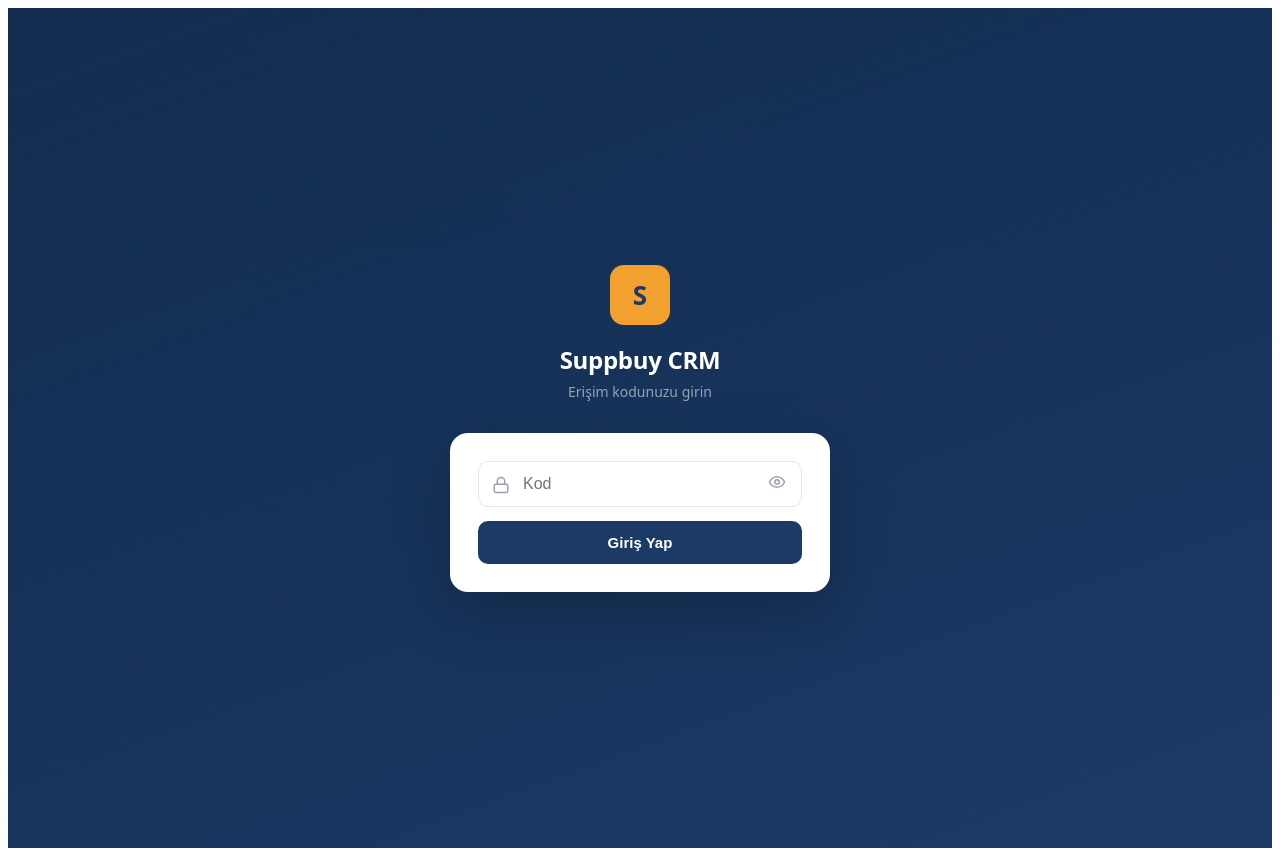
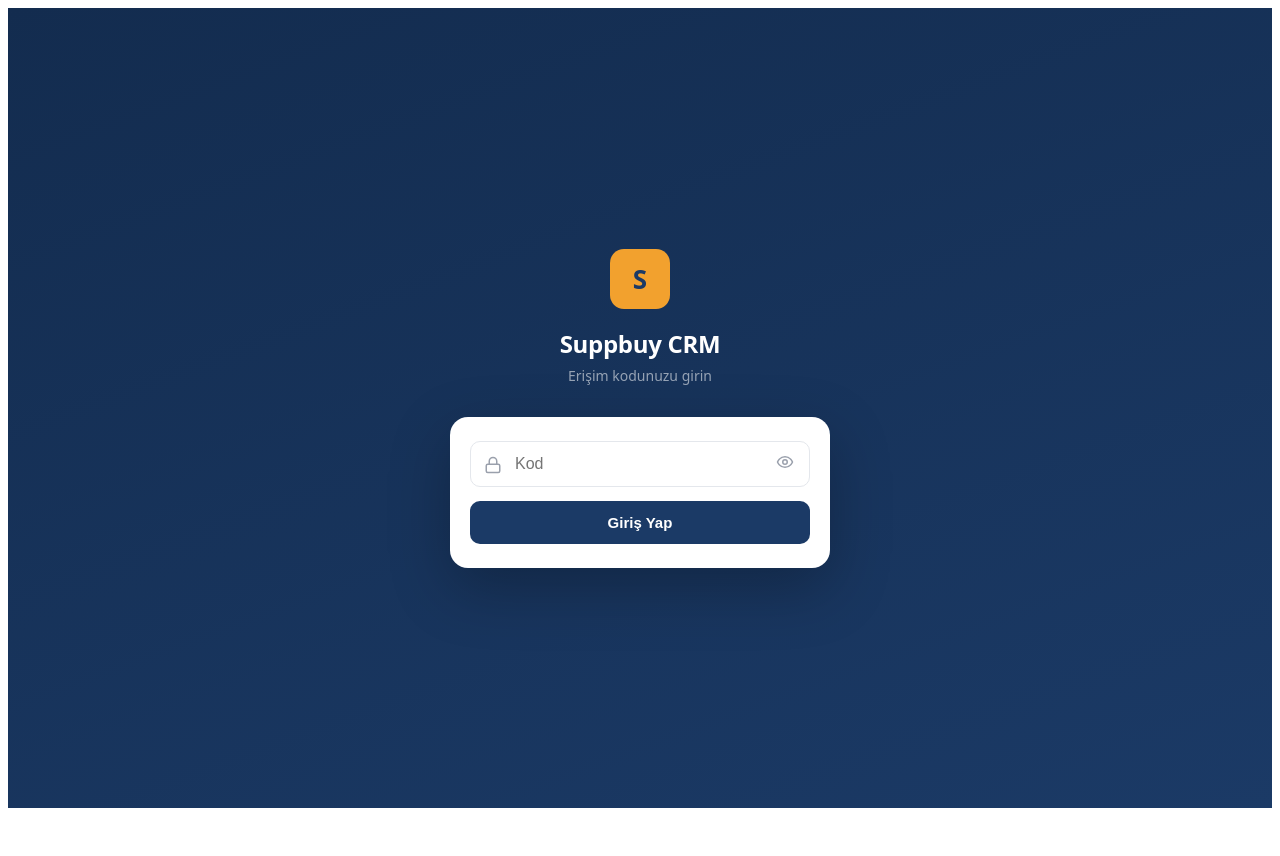
Before and after one commit to arslanmurat464-del/SUPPBUY, a React (Vite) app: page / in a window 1280 px wide. After the commit the page ends 816 px from the top, so only its background shows below. Built offline with nearby package versions, Linux system fonts and the light colour scheme.

Commit message:
Update App.jsx

```diff
--- a/src/App.jsx
+++ b/src/App.jsx
@@ -1,4 +1,3 @@
-
 import { useState, useEffect, useMemo } from "react";
 import { Plus, Building2, MapPin, Calendar, Trash2, Lock, Eye, EyeOff, X,
   Users, LayoutGrid, CheckSquare, BarChart3, Search, Tag, Clock, ChevronLeft,
@@ -51,7 +50,7 @@
 const ORANGE = "#F2A12E";
 const BG = "#F5F6F8";
 
-const ADMIN_PIN = "3256"; // Yönetici (sen) — bunu değiştir
+const ADMIN_PIN = "1234"; // Yönetici (sen) — bunu değiştir
 
 const FIRMA_TIPI = ["Alıcı Firma", "Ürün Tedarikçisi", "Hizmet Tedarikçisi"];
 const KAYNAK_SECENEKLERI = ["Saha Ziyareti", "LinkedIn", "Instagram", "İş İlanı Sitesi"];
@@ -558,15 +557,15 @@
     const adminEslesme = pinInput === ADMIN_PIN;
     return (
       <div style={{ minHeight: "100vh", background: `linear-gradient(160deg, ${NAVY_DARK}, ${NAVY})`, display: "flex",
-        alignItems: "center", justifyContent: "center", fontFamily: "system-ui, -apple-system, sans-serif", padding: 20 }}>
-        <div style={{ width: "100%", maxWidth: 380 }}>
+        alignItems: "center", justifyContent: "center", fontFamily: "system-ui, -apple-system, sans-serif", padding: "20px 16px", boxSizing: "border-box", width: "100%" }}>
+        <div style={{ width: "100%", maxWidth: 380, boxSizing: "border-box" }}>
           <div style={{ textAlign: "center", marginBottom: 32 }}>
             <div style={{ width: 60, height: 60, borderRadius: 14, background: ORANGE, margin: "0 auto 18px",
               display: "flex", alignItems: "center", justifyContent: "center", fontWeight: 800, fontSize: 26, color: NAVY }}>S</div>
             <div style={{ color: "white", fontSize: 24, fontWeight: 700, letterSpacing: -0.3 }}>Suppbuy CRM</div>
             <div style={{ color: "rgba(255,255,255,0.55)", fontSize: 14, marginTop: 6 }}>Erişim kodunuzu girin</div>
           </div>
-          <form onSubmit={handlePinSubmit} style={{ background: "white", borderRadius: 18, padding: 28, boxShadow: "0 20px 60px rgba(0,0,0,0.25)" }}>
+          <form onSubmit={handlePinSubmit} style={{ background: "white", borderRadius: 18, padding: "24px 20px", boxShadow: "0 20px 60px rgba(0,0,0,0.25)", boxSizing: "border-box" }}>
             <div style={{ position: "relative", marginBottom: 14 }}>
               <Lock size={18} color="#9AA0AC" style={{ position: "absolute", left: 14, top: 15 }} />
               <input type={showPin ? "text" : "password"} value={pinInput} onChange={e => setPinInput(e.target.value)}
@@ -660,7 +659,7 @@
 
       <div style={{ flex: 1, marginLeft: 0 }} className="main-responsive">
         <div style={{ background: "white", borderBottom: "1px solid #E9EBEF", padding: "14px 20px",
-          display: "flex", alignItems: "center", gap: 14, position: "sticky", top: 0, zIndex: 20 }}>
+          display: "flex", alignItems: "center", gap: 14, position: "relative", zIndex: 20 }}>
           <button onClick={() => setSidebarOpen(true)} className="menu-toggle" style={{
             background: "none", border: "none", cursor: "pointer", color: NAVY
           }}>
```
